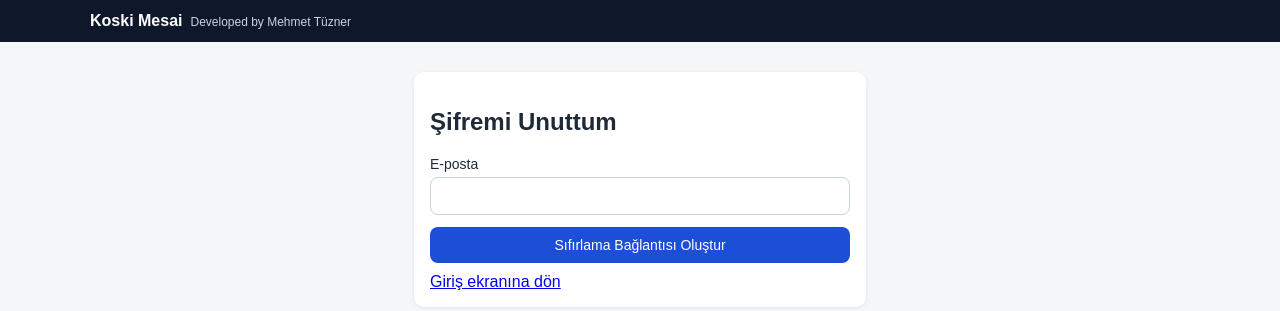
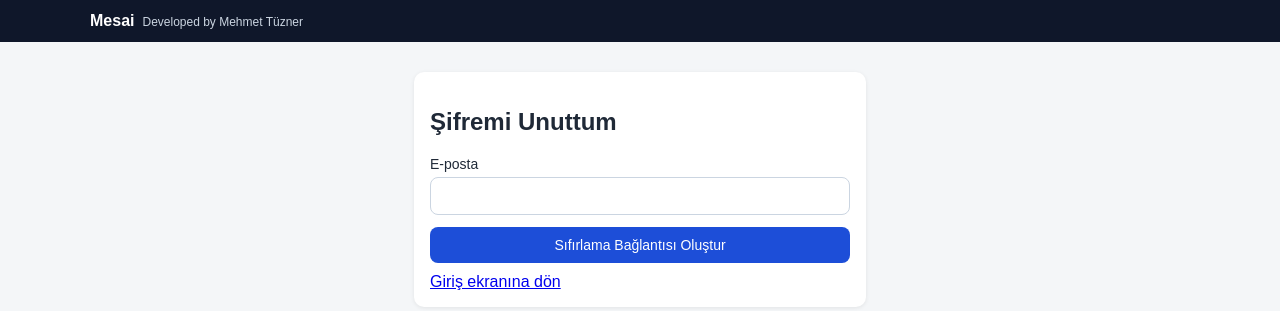
Before and after one commit to mehmettuzner42-code/mesai-web-portal, a Flask app: page /forgot-password in a window 1280 px wide. Shown: the top 311 px of the page. Run offline with Flask 3, Linux system fonts and the light colour scheme.

Commit message:
Add files via upload

```diff
--- a/templates/base.html
+++ b/templates/base.html
@@ -3,14 +3,14 @@
 <head>
     <meta charset="utf-8">
     <meta name="viewport" content="width=device-width, initial-scale=1">
-    <title>{{ title or "Mesai Portal" }}</title>
+    <title>{{ title or "Mesai" }}</title>
     <link rel="stylesheet" href="{{ url_for('static', filename='style.css') }}">
 </head>
 <body>
     <header class="topbar">
         <div class="container">
             <div class="brand-line">
-                <strong>Koski Mesai</strong>
+                <strong>Mesai</strong>
                 <span class="brand-sub">Developed by Mehmet Tüzner</span>
             </div>
             {% if session.get('user_id') %}
```
